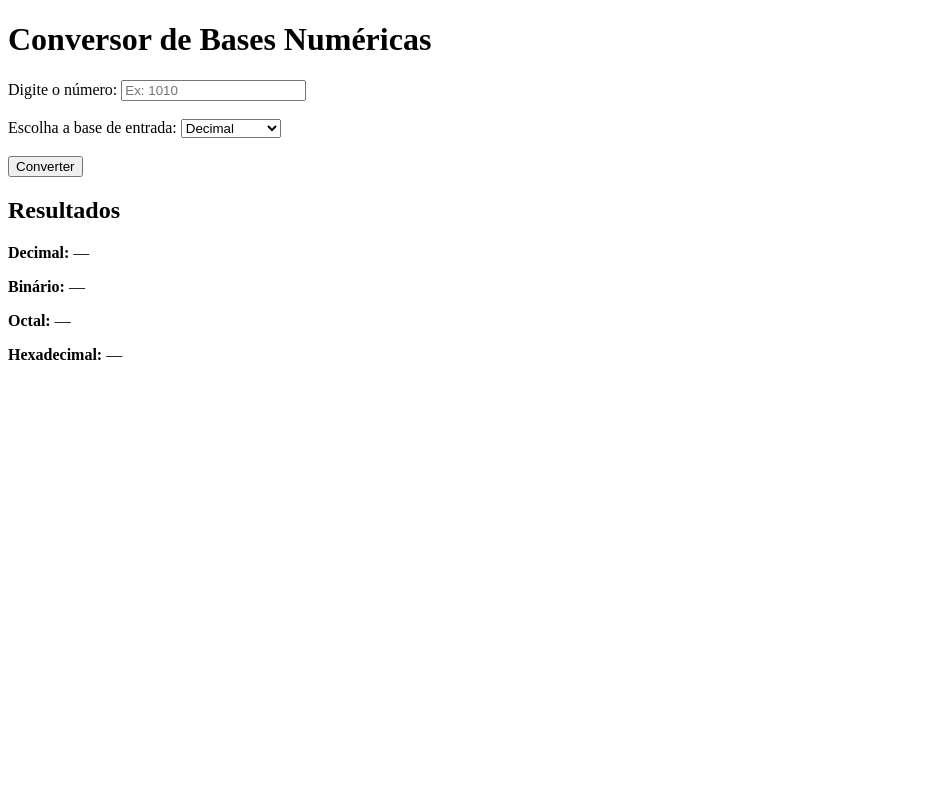
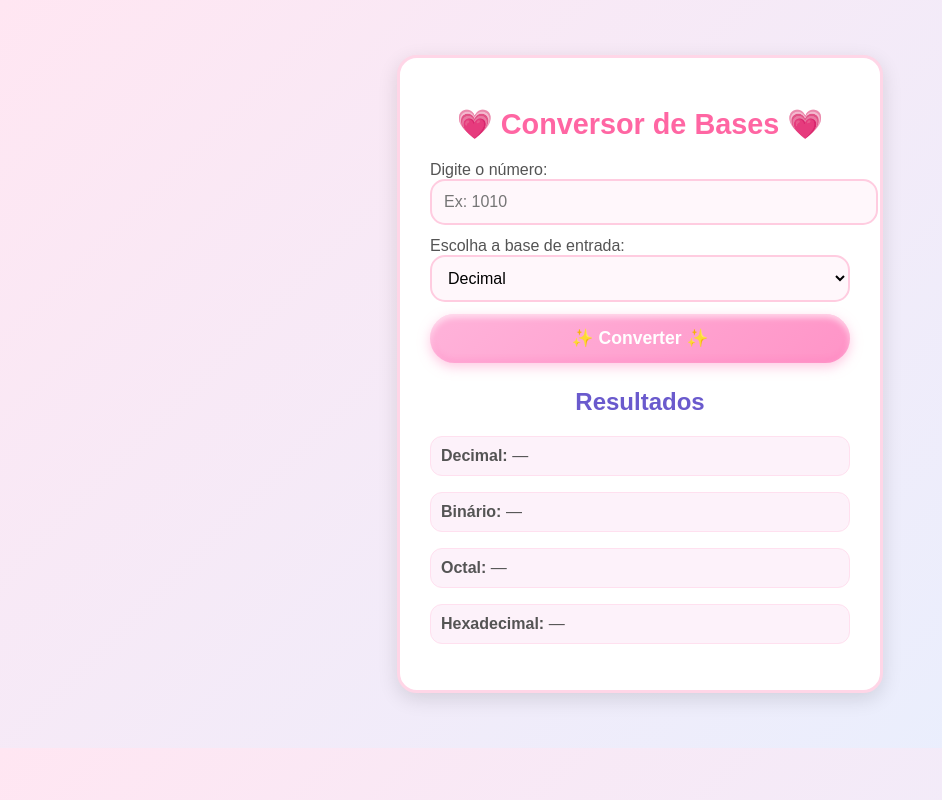
Before and after one commit to jaciaracarla-alt/conversor-de-base-numerica, a plain HTML site: page index.html in a window 1280 px wide. Shown: the whole page, without its empty margins (0-942 px from the left). Drawn offline with Linux system fonts and the light colour scheme.

Commit message:
Feature jaciara (#1)
* versão final

* :memo: docs: Atualiza o README com informações do site

```diff
--- a/index.html
+++ b/index.html
@@ -3,32 +3,33 @@
 <head>
   <meta charset="UTF-8" />
   <title>Conversor de Bases Numéricas</title>
+  <link rel="stylesheet" href="style.css">
 </head>
 <body>
-  <h1>Conversor de Bases Numéricas</h1>
+
+  <div class="container cute-card">
+    <h1 class="cute-title">💗 Conversor de Bases 💗</h1>
 
     <label for="inputNumber">Digite o número:</label>
-  <input type="text" id="inputNumber" placeholder="Ex: 1010" />
-  <br><br>
+    <input type="text" id="inputNumber" placeholder="Ex: 1010" class="cute-input"/>
 
     <label for="baseSelect">Escolha a base de entrada:</label>
-  <select id="baseSelect">
+    <select id="baseSelect" class="cute-input">
       <option value="2">Binário</option>
       <option value="8">Octal</option>
       <option value="10" selected>Decimal</option>
       <option value="16">Hexadecimal</option>
     </select>
-  <br><br>
 
-  <button id="convertBtn">Converter</button>
+    <button id="convertBtn" class="cute-btn">✨ Converter ✨</button>
 
-  <h2>Resultados</h2>
+    <h2 class="cute-subtitle">Resultados</h2>
     <p><strong>Decimal:</strong> <span id="decimal">—</span></p>
     <p><strong>Binário:</strong> <span id="binario">—</span></p>
     <p><strong>Octal:</strong> <span id="octal">—</span></p>
     <p><strong>Hexadecimal:</strong> <span id="hexadecimal">—</span></p>
+  </div>
 
   <script src="script.js"></script>
 </body>
-</body>
 </html>
--- /dev/null
+++ b/style.css
@@ -0,0 +1,105 @@
+/* Fundo suave pastel */
+body {
+  font-family: "Poppins", Arial, sans-serif;
+  background: linear-gradient(135deg, #ffe6f2, #e6f0ff);
+  margin: 0;
+  padding: 25px;
+  color: #545454;
+}
+
+/* Card fofinho */
+.container {
+  max-width: 420px;
+  margin: 30px auto;
+  padding: 30px;
+  background: #fff;
+  border-radius: 20px;
+  box-shadow: 0 6px 20px rgba(0,0,0,0.12);
+  border: 3px solid #ffd6e7;
+}
+
+/* Título fofinho */
+.cute-title {
+  text-align: center;
+  color: #ff66a3;
+  font-size: 1.8rem;
+  margin-bottom: 20px;
+  font-weight: 600;
+}
+
+/* Subtítulo */
+.cute-subtitle {
+  text-align: center;
+  margin-top: 25px;
+  color: #6a5acd;
+  font-weight: 600;
+}
+
+/* Inputs fofos */
+.cute-input {
+  width: 100%;
+  padding: 12px;
+  margin-bottom: 12px;
+  border-radius: 15px;
+  border: 2px solid #ffcce0;
+  background: #fff7fb;
+  transition: 0.2s;
+  font-size: 1rem;
+}
+
+/* Botão fofinho melhorado */
+.cute-btn {
+  width: 100%;
+  padding: 14px;
+  border: none;
+
+  background: linear-gradient(135deg, #ffb3da, #ff94c7);
+  color: white;
+
+  border-radius: 25px;
+  cursor: pointer;
+  font-size: 1.1rem;
+  font-weight: 600;
+
+  transition: 0.25s ease;
+
+  /* efeito 3D fofinho */
+  box-shadow:
+    0 4px 12px rgba(255, 150, 200, 0.5),
+    inset 0 -3px 6px rgba(255, 80, 170, 0.2),
+    inset 0 3px 6px rgba(255, 255, 255, 0.7);
+}
+
+/* Hover mais fofinho */
+.cute-btn:hover {
+  background: linear-gradient(135deg, #ff8dc4, #ff6fb4);
+  transform: translateY(-3px) scale(1.05);
+  box-shadow:
+    0 6px 16px rgba(255, 120, 180, 0.6),
+    inset 0 -3px 6px rgba(255, 60, 150, 0.2),
+    inset 0 3px 7px rgba(255, 255, 255, 0.8);
+}
+
+/* Clique: efeito de aperto */
+.cute-btn:active {
+  transform: translateY(1px) scale(0.97);
+  box-shadow:
+    0 2px 8px rgba(255, 140, 190, 0.5),
+    inset 0 -2px 4px rgba(255, 70, 160, 0.15),
+    inset 0 2px 4px rgba(255, 255, 255, 0.6);
+}
+
+
+.cute-btn:hover {
+  background: #ff7ab8;
+  transform: scale(1.05);
+  box-shadow: 0 4px 18px rgba(255,120,180,0.5);
+}
+
+/* Textos */
+p {
+  background: #fdf2fa;
+  padding: 10px;
+  border-radius: 12px;
+  border: 1px solid #ffe0ef;
+}
```
Also changed, not shown: 1 other file. Lines whose indentation alone changed are shown as unchanged.
